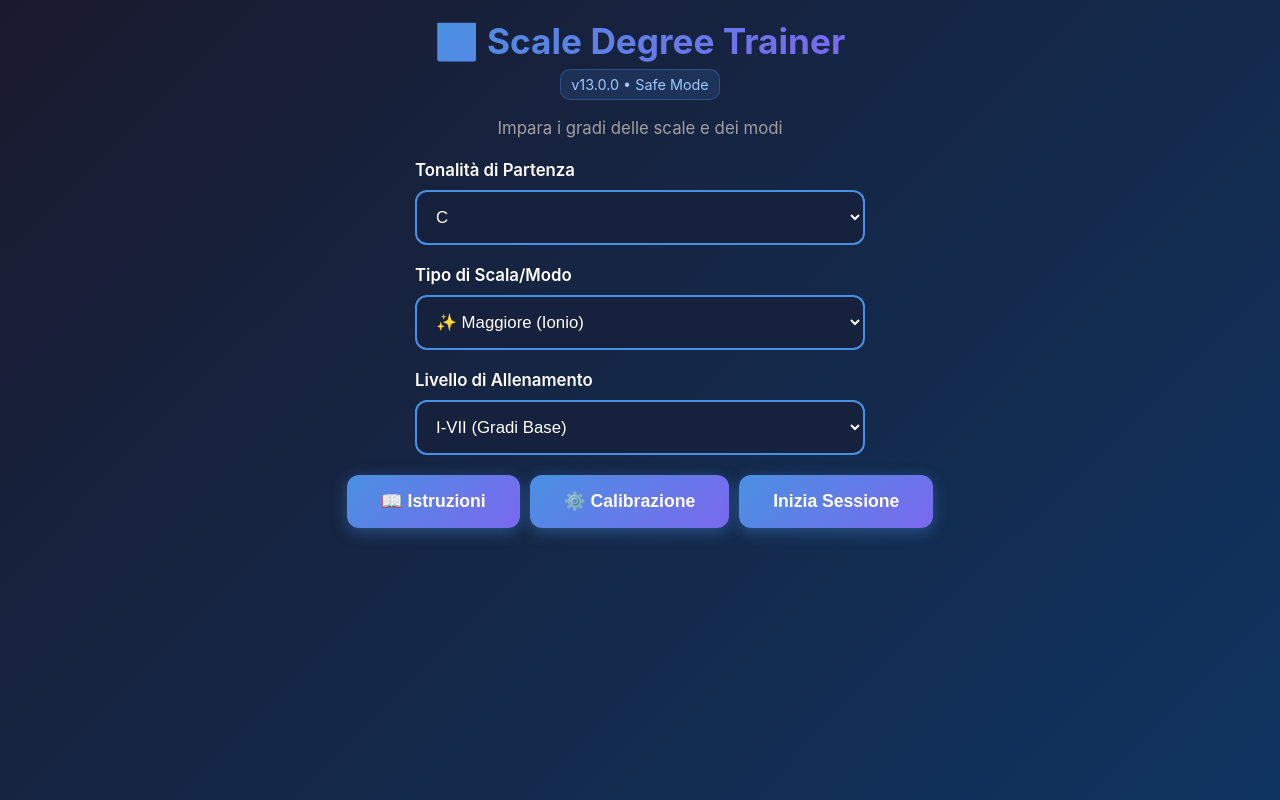
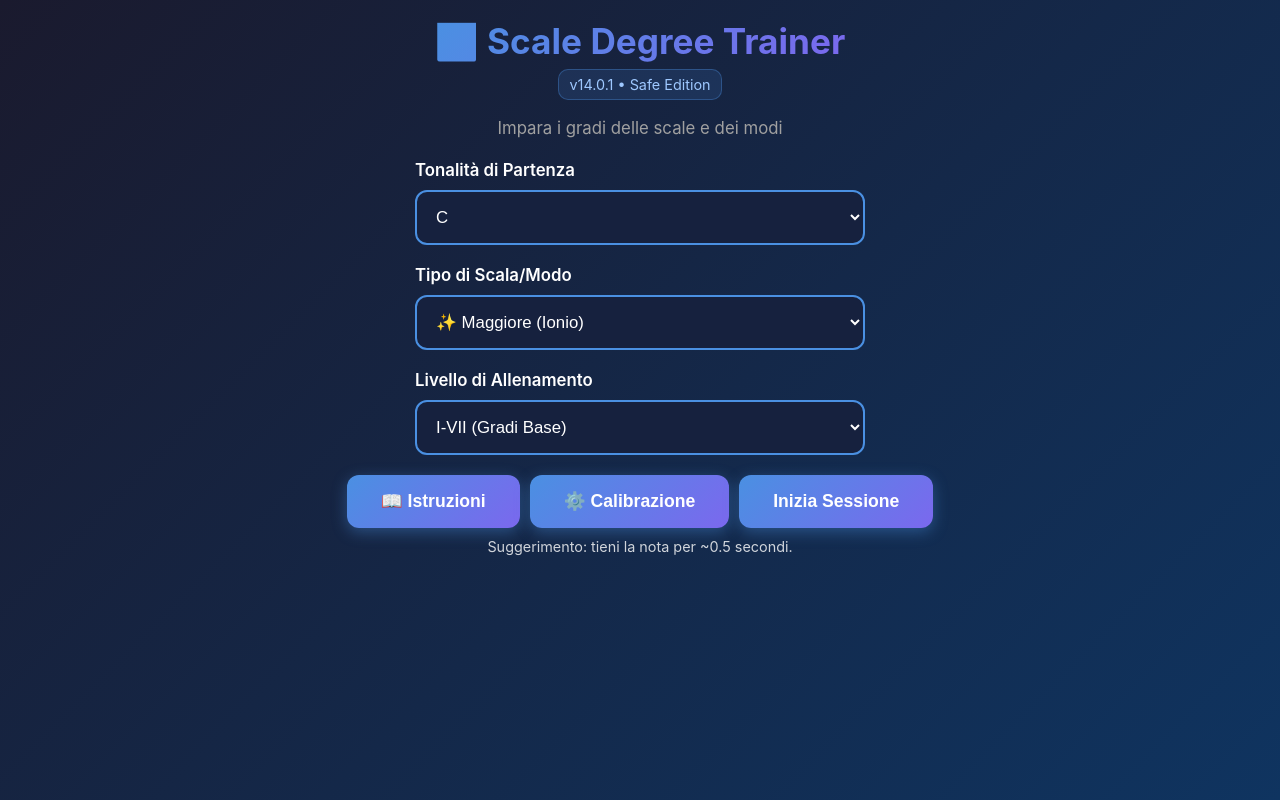
Before and after one commit to BoyCowLife/IntervalTrainer_V2, a plain HTML site: page index.html in a window 1280 px wide. Drawn offline with Linux system fonts and the light colour scheme.

Commit message:
Add files via upload

```diff
--- a/index.html
+++ b/index.html
@@ -6,7 +6,7 @@
 <meta name="apple-mobile-web-app-capable" content="yes">
 <meta name="apple-mobile-web-app-status-bar-style" content="black-translucent">
 <meta name="theme-color" content="#1a1a2e">
-<title>Scale Degree Trainer - Jazz v13.0.0</title>
+<title>Scale Degree Trainer - v14.0.1</title>
 <style>
 /* STILI ORIGINALI STABILI */
 *{margin:0;padding:0;box-sizing:border-box}
@@ -35,7 +35,7 @@ body{font-family:-apple-system,BlinkMacSystemFont,'Segoe UI',Roboto,Oxygen,Ubunt
 .btn-primary{padding:16px 34px;background:linear-gradient(135deg,var(--primary-color),var(--secondary-color));border:none;border-radius:12px;color:#fff;font-size:1.1rem;font-weight:600;cursor:pointer;transition:.3s;box-shadow:0 4px 15px rgba(74,144,226,.4)}
 .btn-primary:hover{transform:translateY(-2px);box-shadow:0 6px 20px rgba(74,144,226,.6)}
 .btn-primary:active{transform:translateY(0)}
-.sensitivity-controls{width:100%;max-width:500px;background:var(--bg-card);padding:20px;border-radius:12px;margin:0 auto 20px;}
+.sensitivity-controls{width:100%;max-width:500px;background:var(--bg-card);padding:20px;border-radius:12px;margin:0 auto 10px;}
 .slider-group{margin-bottom:16px}
 .slider-label{display:flex;justify-content:space-between;margin-bottom:6px;font-size:.95rem;color:var(--text-secondary)}
 .slider-value{color:var(--primary-color);font-weight:700}
@@ -72,14 +72,15 @@ body{font-family:-apple-system,BlinkMacSystemFont,'Segoe UI',Roboto,Oxygen,Ubunt
 .small{font-size:.9rem;opacity:.8}
 @media (max-width:768px){#setupScreen h1{font-size:2rem}.degree-question{font-size:2.2rem}.score-breakdown{grid-template-columns:1fr}}
 .result-details strong { display: block; font-size: 2.6rem; line-height: 1.1; color: #ffffff; margin-bottom: 6px; }
-@media (max-width: 480px) { .result-details strong { font-size: 2.2rem; } }
 </style>
 </head>
 <body>
 <div class="container">
+  <div id="errorBox" style="display:none; position:fixed; top:0; left:0; width:100%; background:red; color:white; padding:10px; z-index:9999; font-size:0.8rem;"></div>
+
   <div id="setupScreen" class="screen active">
     <h1>🎹 Scale Degree Trainer</h1>
-    <div class="version-badge" id="versionBadge">v13.0.0</div>
+    <div class="version-badge" id="versionBadge">v14.0.1</div>
     <p class="subtitle">Impara i gradi delle scale e dei modi</p>
 
     <div class="setup-section">
@@ -117,7 +118,7 @@ body{font-family:-apple-system,BlinkMacSystemFont,'Segoe UI',Roboto,Oxygen,Ubunt
 
     <div id="mobileWarning" class="info-box warning-box" style="display:none;max-width:420px;">
       <h3>⚠️ iPhone/iPad rilevato</h3>
-      <p>Se non compare la frequenza: apri <em>Calibrazione</em>, abbassa “Volume Minimo” o avvicina il microfono.</p>
+      <p>Apri **Calibrazione** e abbassa “Volume Minimo” se non rileva la frequenza.</p>
     </div>
 
     <div style="display:flex; gap:10px; flex-wrap:wrap; justify-content:center;">
@@ -125,6 +126,7 @@ body{font-family:-apple-system,BlinkMacSystemFont,'Segoe UI',Roboto,Oxygen,Ubunt
       <button class="btn-primary" id="calibrationBtn">⚙️ Calibrazione</button>
       <button class="btn-primary" id="startBtn">Inizia Sessione</button>
     </div>
+    <div class="small" style="margin-top:10px;">Suggerimento: tieni la nota per ~0.5 secondi.</div>
   </div>
 
   <div id="instructionsScreen" class="screen">
@@ -167,10 +169,7 @@ body{font-family:-apple-system,BlinkMacSystemFont,'Segoe UI',Roboto,Oxygen,Ubunt
       <div class="score-breakdown">
         <div class="score-item"><div class="score-item-value" id="correctCount">0</div><div class="score-item-label">Corrette</div></div>
         <div class="score-item"><div class="score-item-value" id="wrongCount">0</div><div class="score-item-label">Sbagliate</div></div>
-        <div class="score-item" style="grid-column: 1 / span 2;">
-            <div class="score-item-value" id="averageTimeDisplay">0.0s</div>
-            <div class="score-item-label">Tempo Medio Risposta</div>
-        </div>
+        <div class="score-item" style="grid-column: 1 / span 2;"><div class="score-item-value" id="averageTimeDisplay">0.0s</div><div class="score-item-label">Tempo Medio Risposta</div></div>
       </div>
       <div style="display:flex; justify-content:center; gap: 10px; margin-top: 20px;">
           <button class="btn-primary" id="repeatQuizBtn" style="background: var(--success-color);">🔄 Ripeti Quiz</button>
@@ -181,11 +180,21 @@ body{font-family:-apple-system,BlinkMacSystemFont,'Segoe UI',Roboto,Oxygen,Ubunt
 </div>
 
 <script>
-const APP_VERSION='v13.0.0';
+const APP_VERSION='v14.0.1';
+
+// SAFETY WRAPPER: Evita il crash "Cannot read properties of null"
+function safeListener(id, event, handler) {
+    const el = document.getElementById(id);
+    if (el) {
+        el.addEventListener(event, handler);
+    } else {
+        console.warn(`Elemento non trovato: ${id}. Il listener non è stato aggiunto.`);
+    }
+}
 
 class IntervalTrainerApp{
   constructor(){
-    // LOGICA JAZZ (DATI)
+    // --- DATI JAZZ ---
     this.selectedKey='C'; this.selectedMode='MAGGIORE'; this.selectedDegrees='DIATONIC';
     this.currentKey='C'; this.currentMode='MAGGIORE';
     this.keys = ['C', 'G', 'D', 'A', 'E', 'B', 'F#', 'F', 'Bb', 'Eb', 'Ab', 'Db'];
@@ -194,12 +203,12 @@ class IntervalTrainerApp{
     this.noteNames = ['C', 'C#', 'D', 'D#', 'E', 'F', 'F#', 'G', 'G#', 'A', 'A#', 'B'];
     this.noteToMidi = {}; this.initializeNoteMaps();
 
-    // STATO ORIGINALE v6.8.3
+    // --- STATO ORIGINALE ---
     this.currentQuestion=0; this.totalQuestions=30; this.correctAnswers=0;
     this.currentDegreeInterval=null; this.lastDegree=null;
     this.quizStartTime = 0; this.totalResponseTime = 0; this.questionStartTime = 0;
 
-    // MOTORE AUDIO ORIGINALE v6.8.3 (INTATTO)
+    // --- AUDIO ENGINE ORIGINALE v6.8.3 (INTATTO) ---
     this.audioContext=null; this.stream=null;
     this.preGain=null; this.hp=null; this.lp=null; this.analyser=null; this.dataArray=null; this.scriptNode=null; this.muteNode=null;
     this.isListening=false;
@@ -231,23 +240,26 @@ class IntervalTrainerApp{
   saveCalibration(){ localStorage.setItem('SCT_VOLUME', this.volumeThreshold.toFixed(3)); localStorage.setItem('SCT_STABILITY', this.requiredStableDetections); localStorage.setItem('SCT_SPIKE', this.spikeMultiplier.toFixed(1)); localStorage.setItem('SCT_COOLDOWN', this.cooldownPeriod); alert('Salvato!'); this.backFromCalibration(); }
 
   initEventListeners(){
-    const qs=(id)=>{ const el=document.getElementById(id); if(!el) console.error('Missing ID:', id); return el; };
-    if(qs('keySelect')) qs('keySelect').addEventListener('change',e=>this.selectedKey=e.target.value);
-    if(qs('modeSelect')) qs('modeSelect').addEventListener('change',e=>this.selectedMode=e.target.value);
-    if(qs('degreeSelect')) qs('degreeSelect').addEventListener('change',e=>this.selectedDegrees=e.target.value);
+    // Safe listeners per evitare crash
+    safeListener('keySelect', 'change', e => this.selectedKey = e.target.value);
+    safeListener('modeSelect', 'change', e => this.selectedMode = e.target.value);
+    safeListener('degreeSelect', 'change', e => this.selectedDegrees = e.target.value);
 
-    if(qs('instructionsBtn')) qs('instructionsBtn').addEventListener('click',()=>this.show('instructionsScreen'));
-    if(qs('instrBackBtn')) qs('instrBackBtn').addEventListener('click',()=>this.show('setupScreen'));
-    if(qs('calibrationBtn')) qs('calibrationBtn').addEventListener('click',()=>this.openCalibration());
-    if(qs('saveCalibrationBtn')) qs('saveCalibrationBtn').addEventListener('click',()=>this.saveCalibration());
-    if(qs('backFromCalibrationBtn')) qs('backFromCalibrationBtn').addEventListener('click', async (e)=>{ e.preventDefault(); e.stopPropagation(); await this.backFromCalibration(); });
+    safeListener('instructionsBtn', 'click', () => this.show('instructionsScreen'));
+    safeListener('instrBackBtn', 'click', () => this.show('setupScreen'));
+    safeListener('calibrationBtn', 'click', () => this.openCalibration());
+    safeListener('saveCalibrationBtn', 'click', () => this.saveCalibration());
+    safeListener('backFromCalibrationBtn', 'click', async (e) => { e.preventDefault(); e.stopPropagation(); await this.backFromCalibration(); });
 
-    // FIX CRASH: Check esistenza e avvio sincrono
-    if(qs('startBtn')) qs('startBtn').addEventListener('click',async ()=>{ this.show('quizScreen'); await this.startQuiz(); });
+    // FIX CRITICO PULSANTE INIZIA: Cambio pagina immediato + Audio
+    safeListener('startBtn', 'click', async () => {
+        this.show('quizScreen');
+        await this.startQuiz();
+    });
 
-    if(qs('stopQuizBtn')) qs('stopQuizBtn').addEventListener('click',()=>this.stopQuiz());
-    if(qs('repeatQuizBtn')) qs('repeatQuizBtn').addEventListener('click',()=>this.restart(false));
-    if(qs('backToHomeBtn')) qs('backToHomeBtn').addEventListener('click',()=>this.restart(true));
+    safeListener('stopQuizBtn', 'click', () => this.stopQuiz());
+    safeListener('repeatQuizBtn', 'click', () => this.restart(false));
+    safeListener('backToHomeBtn', 'click', () => this.restart(true));
 
     document.body.addEventListener('touchend',async()=>{ if(this.audioContext && this.audioContext.state==='suspended'){ try{await this.audioContext.resume()}catch(_){ } } },{passive:true});
   }
@@ -259,7 +271,6 @@ class IntervalTrainerApp{
     if(stab) stab.addEventListener('input',e=>{const v=parseInt(e.target.value); setVal('stabilityValue',v); this.requiredStableDetections=v; });
     if(spike) spike.addEventListener('input',e=>{const v=parseFloat(e.target.value); setVal('spikeValue',v,v=>v.toFixed(1)+'x'); this.spikeMultiplier=v; });
     if(cool) cool.addEventListener('input',e=>{const v=parseInt(e.target.value); setVal('cooldownValue',v); this.cooldownPeriod=v; });
-    // Preset logic...
     const activatePreset=(volVal,stabVal,spikeVal,coolVal,presetId)=>{
       if(vol) vol.value=volVal; if(stab) stab.value=stabVal; if(spike) spike.value=spikeVal; if(cool) cool.value=coolVal;
       setVal('volumeValue',volVal,v=>v.toFixed(3)); setVal('stabilityValue',stabVal); setVal('spikeValue',spikeVal,v=>v.toFixed(1)+'x'); setVal('cooldownValue',coolVal);
@@ -267,9 +278,9 @@ class IntervalTrainerApp{
       document.querySelectorAll('.btn-preset').forEach(b=>b.classList.remove('active'));
       const btn = document.getElementById(presetId); if(btn) btn.classList.add('active');
     };
-    if(document.getElementById('presetDesktop')) document.getElementById('presetDesktop').addEventListener('click',()=>activatePreset(0.015,3,1.4,500,'presetDesktop'));
-    if(document.getElementById('presetMobile')) document.getElementById('presetMobile').addEventListener('click',()=>activatePreset(0.05,4,1.8,700,'presetMobile'));
-    if(document.getElementById('presetCustom')) document.getElementById('presetCustom').addEventListener('click',()=>{ document.querySelectorAll('.btn-preset').forEach(b=>b.classList.remove('active')); document.getElementById('presetCustom').classList.add('active'); });
+    safeListener('presetDesktop', 'click', () => activatePreset(0.015, 3, 1.4, 500, 'presetDesktop'));
+    safeListener('presetMobile', 'click', () => activatePreset(0.05, 4, 1.8, 700, 'presetMobile'));
+    safeListener('presetCustom', 'click', () => { document.querySelectorAll('.btn-preset').forEach(b => b.classList.remove('active')); const btn = document.getElementById('presetCustom'); if(btn) btn.classList.add('active'); });
 
     if (localStorage.getItem('SCT_VOLUME') === null) { activatePreset(0.015,3,1.4,500,'presetDesktop'); }
     else { activatePreset(this.volumeThreshold, this.requiredStableDetections, this.spikeMultiplier, this.cooldownPeriod, 'presetCustom'); }
@@ -277,9 +288,10 @@ class IntervalTrainerApp{
 
   show(id){ ['setupScreen','instructionsScreen','calibrationScreen','quizScreen'].forEach(s=>{ const el=document.getElementById(s); if(s===id){ if(el){el.classList.add('active'); el.style.display='flex';} }else{ if(el){el.classList.remove('active'); el.style.display='none';} } }); }
 
-  // --- MOTORE AUDIO v6.8.3 ---
+  // --- AUDIO ENGINE (ORIGINALE v6.8.3) ---
   async ensureAudioContext(){ if(!this.audioContext){ this.audioContext=new (window.AudioContext||window.webkitAudioContext)({latencyHint:'interactive'}); } if(this.audioContext.state==='suspended'){ try{await this.audioContext.resume()}catch(_){ } } }
   async getStream(){ if(this.isIOS){ return navigator.mediaDevices.getUserMedia({audio:{echoCancellation:true,noiseSuppression:true,autoGainControl:true,channelCount:1,sampleRate:{ideal:48000}}}); }else{ return navigator.mediaDevices.getUserMedia({audio:{echoCancellation:false,noiseSuppression:false,autoGainControl:false,channelCount:1}}); } }
+
   async buildAudioChain(stream){
     await this.ensureAudioContext();
     this.preGain=this.audioContext.createGain(); this.preGain.gain.value=this.isIOS?6.0:1.0;
@@ -300,7 +312,6 @@ class IntervalTrainerApp{
       this.dataArray=new Float32Array(this.analyser.fftSize);
     }
   }
-
   processAudioBlock(buffer,sampleRate,isCalibration){
     let sum=0; for(let i=0;i<buffer.length;i++) sum+=buffer[i]*buffer[i];
     let rms=Math.sqrt(sum/buffer.length); this.currentVolume=rms;
@@ -315,7 +326,6 @@ class IntervalTrainerApp{
     if(isCalibration){ const cf=document.getElementById('calibrationFreqValue'); if(cf) cf.textContent=(freq>0?freq.toFixed(1):'—'); } else{ const ff=document.getElementById('freqValue2'); if(ff) ff.textContent=(freq>0?freq.toFixed(1):'—'); }
     if(freq>this.minPianoFreq && freq<this.maxPianoFreq){ this.handleStableNote(freq,isCalibration); }
   }
-
   detectCalibrationPitch(){
     if(!this.isListening || this.useScriptNode) return;
     this.analyser.getFloatTimeDomainData(this.dataArray);
@@ -329,7 +339,6 @@ class IntervalTrainerApp{
     if((rms>this.volumeThreshold)&&!inCooldown&&this.readyForNextNote){ const freq=this.yinPitch(this.dataArray,this.audioContext.sampleRate); document.getElementById('calibrationFreqValue').textContent=(freq>0?freq.toFixed(1):'—'); if(freq>this.minPianoFreq && freq<this.maxPianoFreq){ this.handleStableNote(freq,true); } }
     requestAnimationFrame(()=>this.detectCalibrationPitch());
   }
-
   detectPitch(){
     if(!this.isListening || this.useScriptNode) return;
     this.analyser.getFloatTimeDomainData(this.dataArray);
@@ -342,7 +351,6 @@ class IntervalTrainerApp{
     if(this.isCapturing){ const freq=this.yinPitch(this.dataArray,this.audioContext.sampleRate); document.getElementById('freqValue2').textContent=(freq>0?freq.toFixed(1):'—'); if(freq>this.minPianoFreq && freq<this.maxPianoFreq){ this.handleStableNote(freq,false); } }
     requestAnimationFrame(()=>this.detectPitch());
   }
-
   computeRms(buf){ let s=0; for(let i=0;i<buf.length;i++) s+=buf[i]*buf[i]; return Math.sqrt(s/buf.length); }
   warmupReady(){ if(!this.warmupStartTime) this.warmupStartTime=Date.now(); return (Date.now()-this.warmupStartTime)>=this.warmupDuration; }
 
@@ -375,7 +383,7 @@ class IntervalTrainerApp{
     const n=Math.round(12*Math.log2(f/C0)); return names[((n%12)+12)%12];
   }
 
-  // --- LOGICA QUIZ NUOVA (v13) ---
+  // --- LOGICA QUIZ NUOVA ---
   evaluateAnswer(detected){
     const responseTime = Date.now() - this.questionStartTime;
     this.totalResponseTime += responseTime;
@@ -384,13 +392,11 @@ class IntervalTrainerApp{
     const ok=this.notesMatch(detected,expected);
     if(ok){ this.correctAnswers++; this.showResult(true,detected,expected); } else { this.showResult(false,detected,expected); }
   }
-
   notesMatch(a,b){
     if(!a||!b) return false; if(a===b) return true;
     const enh={'C#':'Db','Db':'C#','D#':'Eb','Eb':'D#','F#':'Gb','Gb':'F#','G#':'Ab','Ab':'G#','A#':'Bb','Bb':'A#','E#':'F','F':'E#','B#':'C','C':'B#'};
     return (enh[a]&&enh[a]===b)||(enh[b]&&enh[b]===a);
   }
-
   showResult(correct,detected,expected){
     const card=document.getElementById('resultCard'), icon=document.getElementById('resultIcon'), title=document.getElementById('resultTitle'), details=document.getElementById('resultDetails');
     card.style.display='block';
@@ -411,7 +417,6 @@ class IntervalTrainerApp{
         else { this.showFinalScore(); }
     }, 1500);
   }
-
   showFinalScore(){
     this.isListening=false;
     const pct=Math.round((this.correctAnswers/this.totalQuestions)*100);
@@ -422,14 +427,26 @@ class IntervalTrainerApp{
     document.getElementById('averageTimeDisplay').textContent=avgTime.toFixed(1) + 's';
   }
 
+  // --- FUNZIONI DI NAVIGAZIONE ORIGINALI ---
+  async openCalibration(){ this.noteStabilityBuffer=[]; this.volumeHistory=[]; this.currentSilenceFrames=0; this.readyForNextNote=true; this.lastNoteTime=0; this.warmupStartTime=null; this.show('calibrationScreen'); await this.setupAudioForCalibration(); }
+  async setupAudioForCalibration(){ try{ const stream=await this.getStream(); this.stream=stream; await this.buildAudioChain(stream); this.isListening=true; this.warmupStartTime=Date.now(); if(!this.useScriptNode) this.detectCalibrationPitch(); }catch(err){ console.error('Mic error (calibration):',err); alert('Impossibile accedere al microfono.'); } }
+
+  async backFromCalibration(){
+    try{ this.isListening=false; if(this.stream){ this.stream.getTracks().forEach(t=>t.stop()); this.stream=null; } for(const n of [this.scriptNode,this.muteNode,this.lp,this.hp,this.preGain]){ try{ n && n.disconnect && n.disconnect(); }catch(_){} } this.scriptNode=this.muteNode=this.lp=this.hp=this.preGain=null; if(this.audioContext){ try{ await this.audioContext.close(); }catch(_){} this.audioContext=null; } }finally{ this.noteStabilityBuffer=[]; this.currentSilenceFrames=0; this.readyForNextNote=true; const n=document.getElementById('calibrationNote'); if(n) n.textContent='-'; this.show('setupScreen'); }
+  }
   async startQuiz(){
-    this.quizStartTime = Date.now(); this.totalResponseTime = 0;
+    this.quizStartTime = Date.now();
+    this.totalResponseTime = 0;
     this.show('quizScreen');
-    await this.setupAudio();
+    try {
+        await this.setupAudio();
+    } catch(e) {
+        console.error(e);
+    }
     this.generateQuestion();
   }
+  async setupAudio(){ try{ const stream=await this.getStream(); this.stream=stream; await this.buildAudioChain(stream); this.isListening=true; this.warmupStartTime=Date.now(); this.isCapturing=false; if(!this.useScriptNode) this.detectPitch(); }catch(err){ console.error('Mic error (quiz):',err); alert('Impossibile accedere al microfono.'); } }
 
-  async setupAudio(){ try{ const stream=await this.getStream(); this.stream=stream; await this.buildAudioChain(stream); this.isListening=true; this.warmupStartTime=Date.now(); this.isCapturing=false; if(!this.useScriptNode) this.detectPitch(); }catch(err){ console.error('Mic error (quiz):',err); alert('Errore microfono.'); } }
   stopQuiz(){ this.backFromCalibration(); }
   restart(toHome){ if(toHome){this.backFromCalibration();}else{this.backFromCalibration().then(()=>this.startQuiz());} }
 
@@ -438,18 +455,12 @@ class IntervalTrainerApp{
     document.getElementById('resultCard').style.display='none';
     document.getElementById('statusText').textContent='In ascolto...';
     document.getElementById('volumeDot').classList.remove('active');
-
     if(this.selectedKey==='RANDOM_KEY'){ this.currentKey=this.keys[Math.floor(Math.random()*this.keys.length)]; } else { this.currentKey=this.selectedKey; }
     if(this.selectedMode==='RANDOM_MODE'){ const modes=Object.keys(this.modes); this.currentMode=modes[Math.floor(Math.random()*modes.length)]; } else { this.currentMode=this.selectedMode; }
-
     const availableDegrees = Object.keys(this.degreeMap[this.selectedDegrees]);
-    let dIndex;
-    do{ dIndex=Math.floor(Math.random()*availableDegrees.length); } while(availableDegrees[dIndex]===this.lastDegree);
-    this.lastDegree=availableDegrees[dIndex];
-    this.currentDegreeInterval=dIndex;
-
+    let dIndex; do{ dIndex=Math.floor(Math.random()*availableDegrees.length); } while(availableDegrees[dIndex]===this.lastDegree);
+    this.lastDegree=availableDegrees[dIndex]; this.currentDegreeInterval=dIndex;
     const expectedData = this.getNoteFromInterval(this.currentKey, this.currentMode, this.currentDegreeInterval);
-
     document.getElementById('scaleDisplay').textContent=`${this.currentKey} ${this.currentMode}`;
     document.getElementById('degreeQuestion').textContent=expectedData.degreeName;
     document.getElementById('currentQuestion').textContent=this.currentQuestion+1;
@@ -458,8 +469,8 @@ class IntervalTrainerApp{
 }
 
 document.addEventListener('DOMContentLoaded',()=>{
-  console.log(`🚀 Scale Degree Trainer ${APP_VERSION} – Safe Mode`);
-  document.getElementById('versionBadge').textContent=`${APP_VERSION} • Safe Mode`;
+  console.log(`🚀 Scale Degree Trainer ${APP_VERSION} – Safe Edition`);
+  document.getElementById('versionBadge').textContent=`${APP_VERSION} • Safe Edition`;
   window.app=new IntervalTrainerApp();
   const isMobile=/iPhone|iPad|iPod|Android/i.test(navigator.userAgent);
   if(isMobile){ document.getElementById('mobileWarning').style.display='block'; }
```
